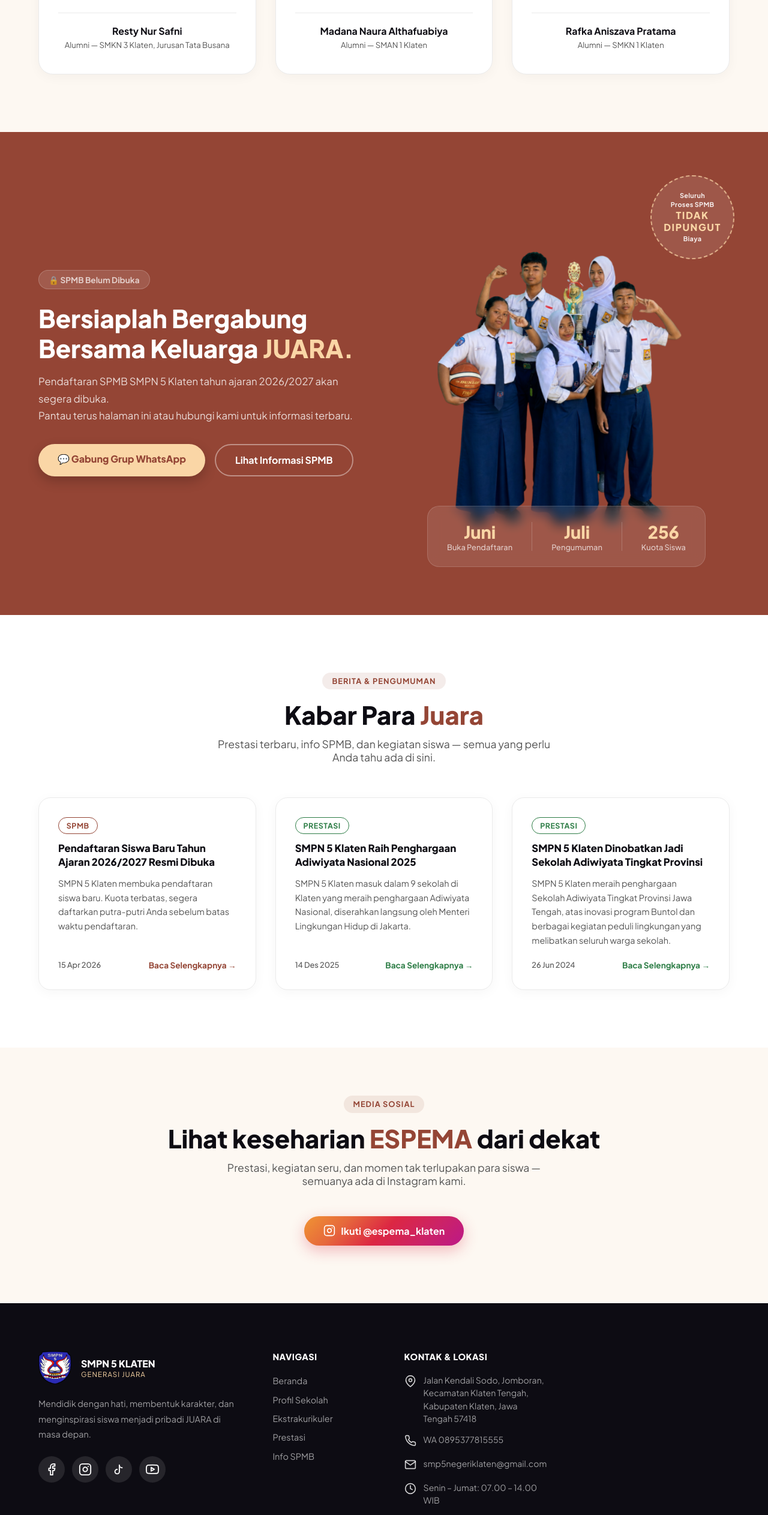
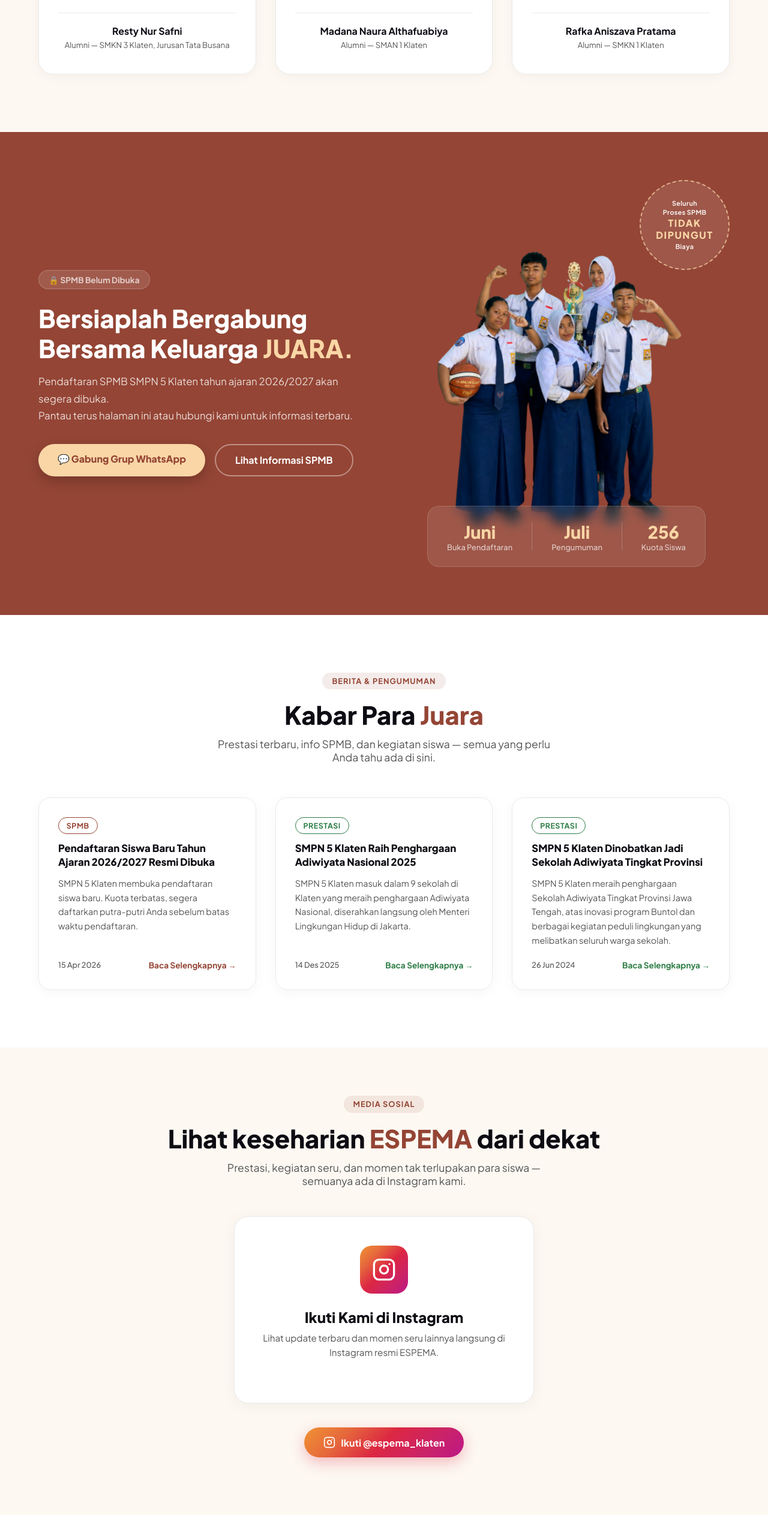
Before and after one commit to Santosa-Dev1507/website-smpn5-klaten, a Next.js app: page / in a window 1280 px wide. Shown: the part 5972-8497 px from the top of the page at 60% size. Built offline with nearby package versions, Linux system fonts and the light colour scheme.

Commit message:
feat: update Instagram feed to use Instagram Graph API with Instagram Login

```diff
--- a/app/components/InstagramFeed.tsx
+++ b/app/components/InstagramFeed.tsx
@@ -1,26 +1,54 @@
-"use client";
-
-import { useEffect, useRef } from "react";
 import styles from "./InstagramFeed.module.css";
 
-export default function InstagramFeed() {
-  const scriptLoaded = useRef(false);
+type InstagramMedia = {
+  id: string;
+  caption?: string;
+  media_type: "IMAGE" | "VIDEO" | "CAROUSEL_ALBUM";
+  media_url: string;
+  thumbnail_url?: string;
+  permalink: string;
+  timestamp: string;
+};
 
-  useEffect(() => {
-    if (scriptLoaded.current) return;
-    scriptLoaded.current = true;
+export default async function InstagramFeed() {
+  const token = process.env.IG_ACCESS_TOKEN;
+  let posts: InstagramMedia[] = [];
+  let error = false;
 
-    // Load Elfsight platform script
-    const script = document.createElement("script");
-    script.src = "https://static.elfsight.com/platform/platform.js";
-    script.async = true;
-    document.body.appendChild(script);
+  if (token) {
+    try {
+      // ─── Fetch media langsung dari Instagram Graph API (Instagram Login) ───
+      const mediaRes = await fetch(
+        `https://graph.instagram.com/v21.0/me/media?fields=id,caption,media_type,media_url,thumbnail_url,permalink,timestamp&limit=8&access_token=${token}`,
+        { next: { revalidate: 3600 } }
+      );
+      const mediaData = await mediaRes.json();
 
-    return () => {
-      // Cleanup if component unmounts
-      try { document.body.removeChild(script); } catch { /* ignore */ }
-    };
-  }, []);
+      if (!mediaRes.ok || mediaData.error) {
+        console.error("[InstagramFeed] Media Error:", JSON.stringify(mediaData.error ?? mediaData, null, 2));
+        error = true;
+      } else {
+        posts = mediaData.data || [];
+      }
+    } catch (e) {
+      console.error("[InstagramFeed] Fetch exception:", e);
+      error = true;
+    }
+  }
+
+  const renderFallback = () => (
+    <div className={styles.fallback}>
+      <div className={styles.fallbackIcon}>
+        <svg width="40" height="40" viewBox="0 0 24 24" fill="none" stroke="currentColor" strokeWidth="2" strokeLinecap="round" strokeLinejoin="round">
+          <rect x="2" y="2" width="20" height="20" rx="5" ry="5" />
+          <path d="M16 11.37A4 4 0 1 1 12.63 8 4 4 0 0 1 16 11.37z" />
+          <line x1="17.5" y1="6.5" x2="17.51" y2="6.5" />
+        </svg>
+      </div>
+      <h3>Ikuti Kami di Instagram</h3>
+      <p>Lihat update terbaru dan momen seru lainnya langsung di Instagram resmi ESPEMA.</p>
+    </div>
+  );
 
   return (
     <section className={styles.section} id="instagram">
@@ -28,20 +56,56 @@ export default function InstagramFeed() {
       <div className={styles.header}>
         <div className={styles.badge}>Media Sosial</div>
         <h2>
-          Lihat keseharian <span className={styles.highlight}>ESPEMA</span> dari
-          dekat
+          Lihat keseharian <span className={styles.highlight}>ESPEMA</span> dari dekat
         </h2>
         <p>
-          Prestasi, kegiatan seru, dan momen tak terlupakan para siswa —
-          semuanya ada di Instagram kami.
+          Prestasi, kegiatan seru, dan momen tak terlupakan para siswa — semuanya ada di Instagram kami.
         </p>
       </div>
 
-      {/* Elfsight Instagram Feed Widget */}
-      <div
-        className="elfsight-app-f8469f58-0a8d-4835-b1eb-2bb6dbfe92a5"
-        data-elfsight-app-lazy
-      />
+      {!token || error || posts.length === 0 ? (
+        renderFallback()
+      ) : (
+        <div className={styles.grid}>
+          {posts.map((post) => (
+            <a key={post.id} href={post.permalink} target="_blank" rel="noopener noreferrer" className={styles.card}>
+              <div className={styles.imageWrap}>
+                <img
+                  src={post.media_type === "VIDEO" ? post.thumbnail_url || post.media_url : post.media_url}
+                  alt={post.caption?.slice(0, 50) || "Instagram post"}
+                  loading="lazy"
+                />
+
+                {post.media_type === "VIDEO" && (
+                  <div className={styles.videoIcon}>
+                    <svg width="14" height="14" viewBox="0 0 24 24" fill="currentColor"><polygon points="5 3 19 12 5 21 5 3"></polygon></svg>
+                  </div>
+                )}
+                {post.media_type === "CAROUSEL_ALBUM" && (
+                  <div className={styles.carouselIcon}>
+                    <svg width="14" height="14" viewBox="0 0 24 24" fill="none" stroke="currentColor" strokeWidth="2"><rect x="3" y="3" width="18" height="18" rx="2" ry="2"></rect><line x1="9" y1="3" x2="9" y2="21"></line></svg>
+                  </div>
+                )}
+
+                <div className={styles.overlay}>
+                  <span className={styles.overlayText}>
+                    {post.caption?.length ? (post.caption.length > 100 ? post.caption.slice(0, 100) + "..." : post.caption) : ""}
+                  </span>
+                </div>
+              </div>
+              <div className={styles.meta}>
+                <span className={styles.time}>
+                  {new Date(post.timestamp).toLocaleDateString("id-ID", {
+                    day: "numeric",
+                    month: "short",
+                    year: "numeric"
+                  })}
+                </span>
+              </div>
+            </a>
+          ))}
+        </div>
+      )}
 
       {/* Follow Button */}
       <div className={styles.followWrap}>
--- a/app/page.module.css
+++ b/app/page.module.css
@@ -334,8 +334,8 @@
   gap: 1rem;
 }
 .gratisStamp {
-  width: 140px;
-  height: 140px;
+  width: 150px;
+  height: 150px;
   border-radius: 50%;
   border: 2px dashed rgba(250,214,166,0.7);
   background: rgba(255,255,255,0.10);
@@ -346,8 +346,8 @@
   justify-content: center;
   gap: 2px;
   position: absolute;
-  top: -8px;
-  right: -8px;
+  top: 0;
+  right: 0;
   z-index: 4;
   padding: 0.8rem;
   text-align: center;
@@ -530,7 +530,7 @@
   .instagramCtaText h2 { font-size: 1.5rem; }
 
   /* Shrink stamp on mobile to prevent overlapping faces */
-  .gratisStamp { width: 105px; height: 105px; padding: 0.5rem; top: -5px; right: -5px; }
-  .gratisStamp span { font-size: 0.52rem; }
-  .gratisStampMain { font-size: 0.78rem !important; letter-spacing: 0.5px !important; }
+  .gratisStamp { width: 115px; height: 115px; padding: 0.5rem; top: 0; right: 0; }
+  .gratisStamp span { font-size: 0.55rem; }
+  .gratisStampMain { font-size: 0.85rem !important; letter-spacing: 0.5px !important; }
 }
--- a/app/page.tsx
+++ b/app/page.tsx
@@ -312,7 +312,7 @@ export default function Home() {
               <span>Biaya</span>
             </div>
             <div className={styles.ppdbImageWrapper}>
-              <img src="/foto-spmb.png?v=20260518" alt="Siswa Berprestasi" className={styles.ppdbImage} />
+              <img src="/foto-spmb.png" alt="Siswa Berprestasi" className={styles.ppdbImage} />
             </div>
             <div className={styles.ppdbInfo}>
               <div className={styles.ppdbInfoItem}><strong>Juni</strong><span>Buka Pendaftaran</span></div>
--- a/app/spmb/page.tsx
+++ b/app/spmb/page.tsx
@@ -130,7 +130,7 @@ export default function SpmbPage() {
       <section className={styles.gratisBanner}>
         <div className={styles.gratisBannerInner}>
           <div className={styles.gratisAvatarWrap}>
-            <img src="/panitia-spmb.png?v=20260518" alt="Panitia SPMB SMPN 5 Klaten" className={styles.gratisAvatarImg} />
+            <img src="/panitia-spmb.png" alt="Panitia SPMB SMPN 5 Klaten" className={styles.gratisAvatarImg} />
           </div>
           <div className={styles.gratisContent}>
             <h3>SPMB SMPN 5 Klaten <span>GRATIS</span>,<br />tanpa pungutan apapun.</h3>
--- a/next.config.ts
+++ b/next.config.ts
@@ -1,5 +1,18 @@
 import type { NextConfig } from "next";
 
-const nextConfig: NextConfig = {};
+const nextConfig: NextConfig = {
+  images: {
+    remotePatterns: [
+      {
+        protocol: "https",
+        hostname: "**.cdninstagram.com",
+      },
+      {
+        protocol: "https",
+        hostname: "**.fbcdn.net",
+      },
+    ],
+  },
+};
 
 export default nextConfig;
```
